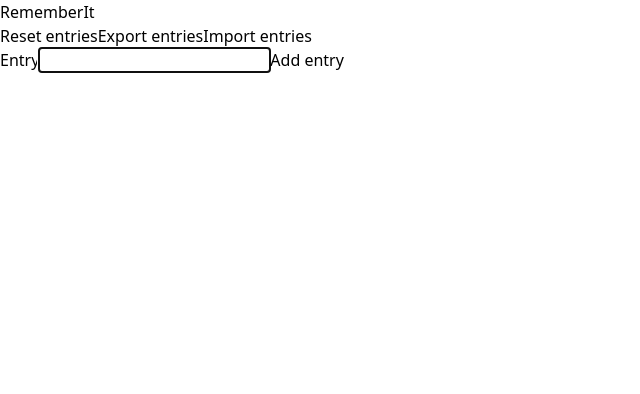
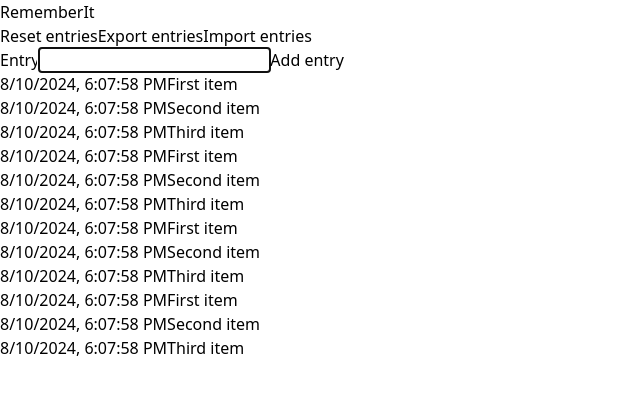
Before and after one commit to simonrw/rememberit, a React (Vite) app: page / in a window 1280 px wide. Shown: the top 394 px of the page, without its empty margins (0-640 px from the left). Built offline with nearby package versions, Linux system fonts and the light colour scheme.

Commit message:
Add entry view

```diff
--- a/src/App.tsx
+++ b/src/App.tsx
@@ -1,3 +1,24 @@
+type Item = {
+  content: string;
+  created: Date;
+};
+
+const items: Item[] = [
+  {
+    content: "First item",
+    created: new Date(),
+  },
+  {
+    content: "Second item",
+    created: new Date(),
+  },
+  {
+    content: "Third item",
+    created: new Date(),
+  },
+];
+
+
 function App() {
   return (
     <main className="flex flex-col gap-4 p-4 h-screen w-screen">
@@ -12,8 +33,22 @@ function App() {
         <input type="text" id="entry-input" className="flex-1 border border-black rounded-sm" autoFocus={true}></input>
         <button className="rounded-2xl bg-blue-500 px-4 py-2 text-white">Add entry</button>
       </div>
+      <div className="flex flex-col overflow-y-scroll">
+        {[...items, ...items, ...items, ...items].map((item) => {
+          return Entry(item);
+        })}
+      </div>
     </main>
   );
 }
 
+function Entry(entry: Item) {
+    return (
+      <div className="flex flex-1 gap-2">
+        <span className="text-gray-500 font-light">{entry.created.toLocaleString()}</span>
+        <span>{entry.content}</span>
+      </div>
+    );
+}
+
 export default App;
```
